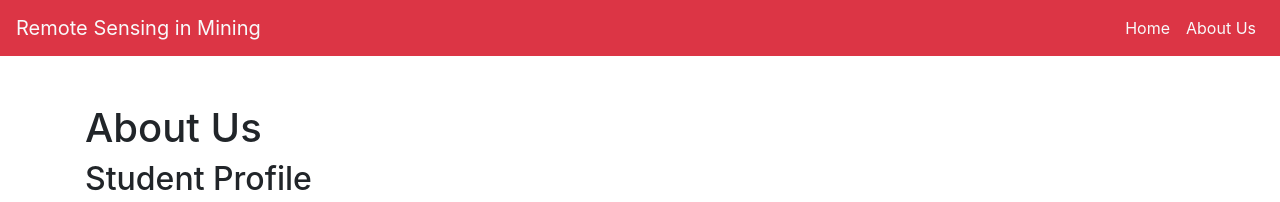
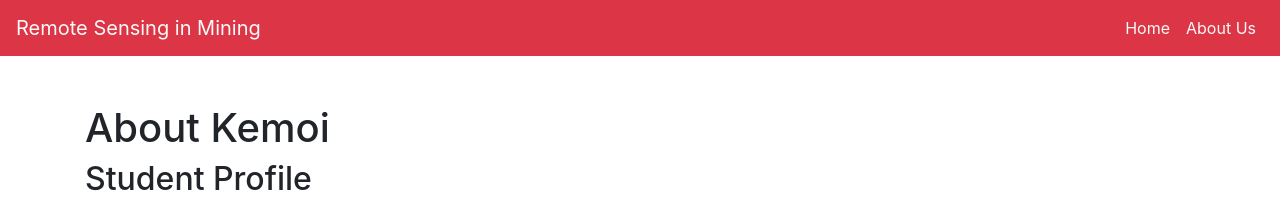
Before and after one commit to KemoiG/kemoi.github.io, a plain HTML site: page about.html in a window 1280 px wide. Shown: the top 202 px of the page. Drawn offline with nearby package versions, Linux system fonts and the light colour scheme.

Commit message:
Update about.html
Title changes

```diff
--- a/about.html
+++ b/about.html
@@ -3,7 +3,7 @@
 <head>
     <meta charset="UTF-8">
     <meta name="viewport" content="width=device-width, initial-scale=1.0">
-    <title>About Us</title>
+    <title>About Kemoi</title>
     <link href="https://maxcdn.bootstrapcdn.com/bootstrap/4.5.2/css/bootstrap.min.css" rel="stylesheet">
 </head>
 <body>
@@ -25,7 +25,7 @@
     </nav>
 
     <div class="container mt-5">
-        <h1>About Us</h1>
+        <h1>About Kemoi</h1>
 
         <h2>Student Profile</h2>
         <p>I am a dedicated student pursuing a degree in Geomatic Engineering and Geospatial Information Systems (GEGIS). With a passion for utilizing technology to solve real-world problems, Nickson is focused on the applications of remote sensing in mining operations.</p>
```
